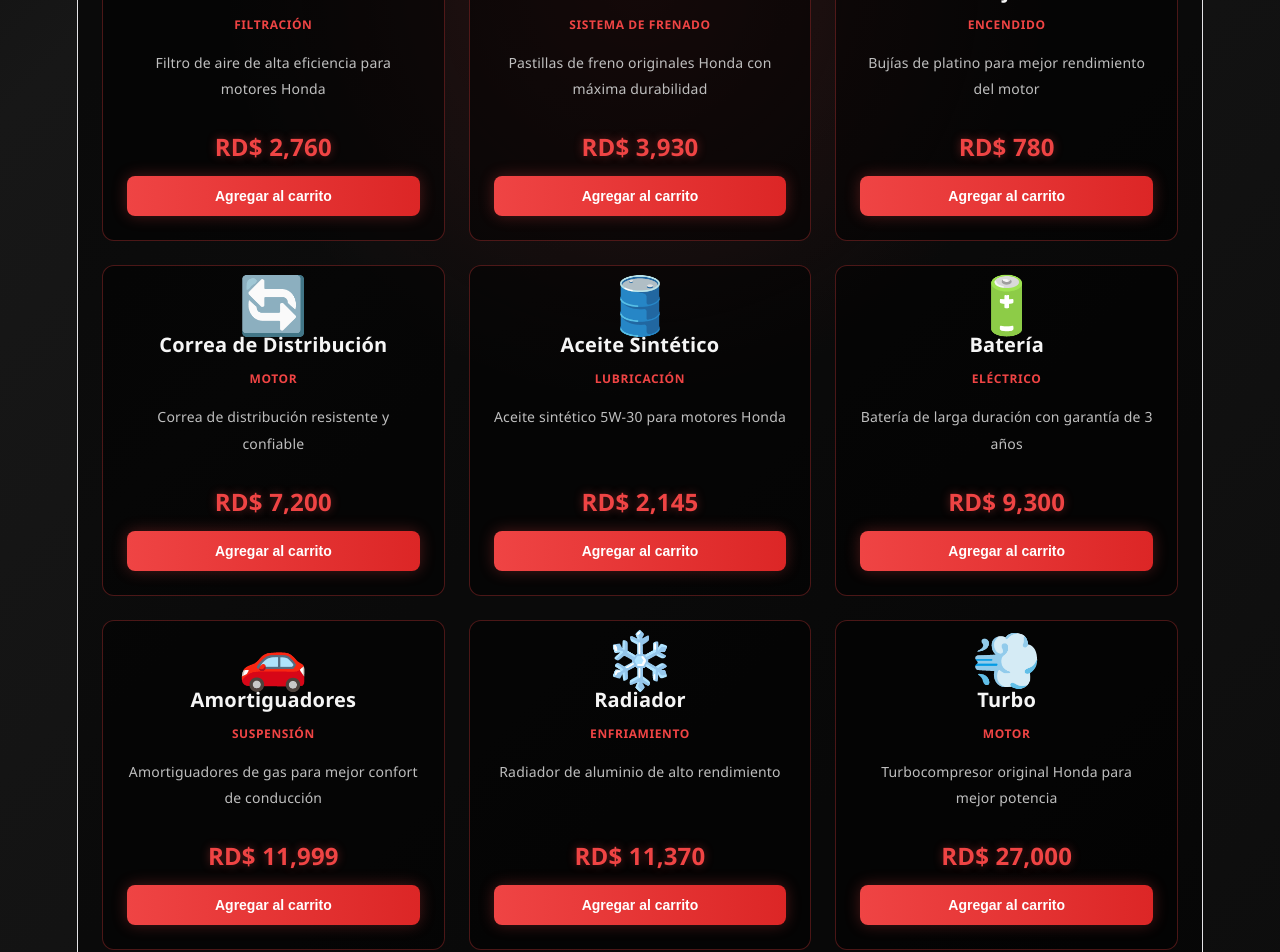
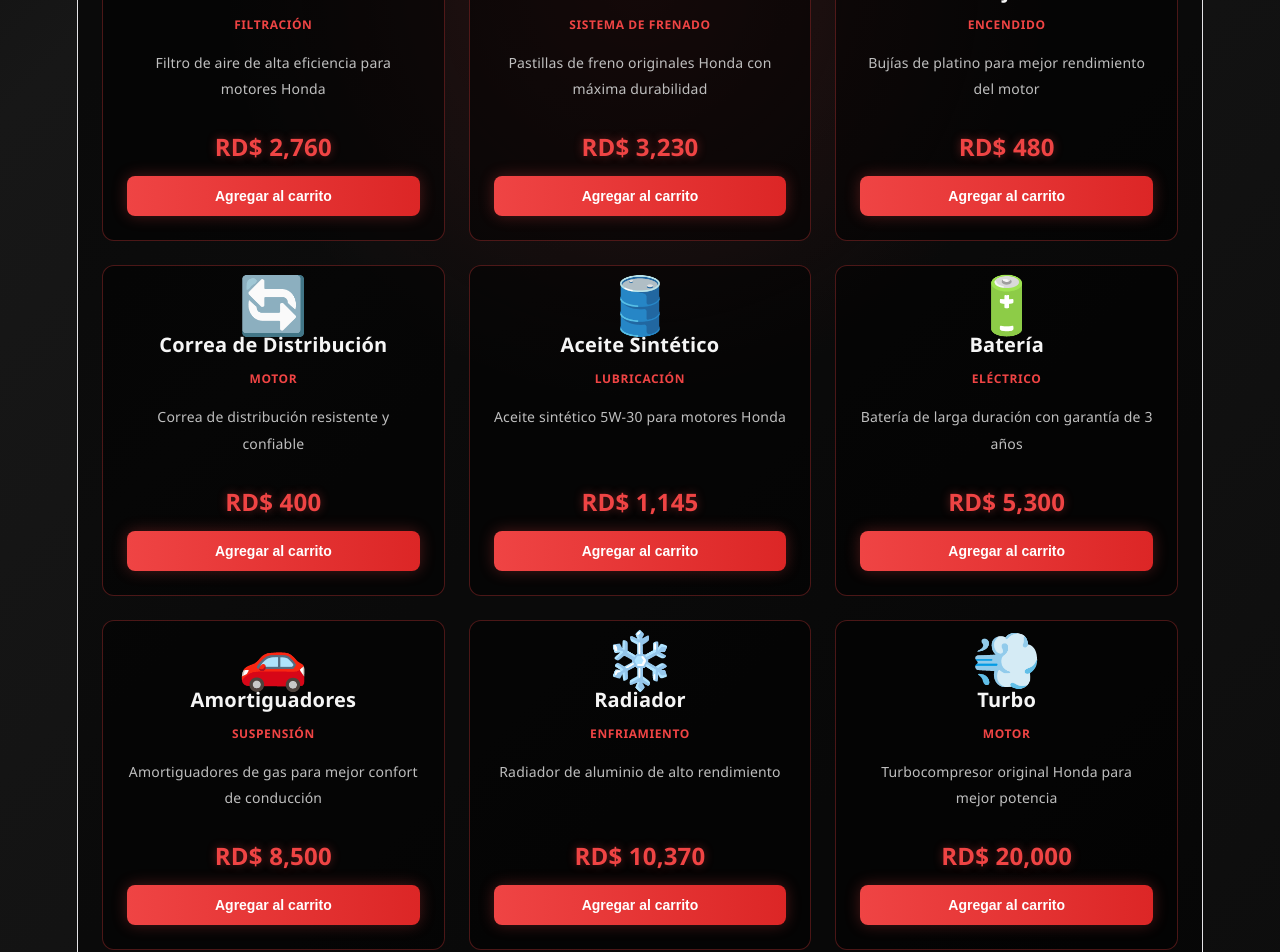
Before and after one commit to richard80-glitch/honda--comercial, a React (Vite) app: page / in a window 1280 px wide. Shown: the part 1060-2012 px from the top of the page. Built offline with nearby package versions, Linux system fonts and the light colour scheme.

Commit message:
Actualizar cambios en ProductsSection

```diff
--- a/src/components/ProductsSection.tsx
+++ b/src/components/ProductsSection.tsx
@@ -63,7 +63,7 @@ const defaultProducts: Product[] = [
     id: 2,
     name: "Pastillas de Freno",
     category: "Sistema de Frenado",
-    price: "RD$ 3,930",
+    price: "RD$ 3,230",
     description: "Pastillas de freno originales Honda con máxima durabilidad",
     icon: "🛑",
   },
@@ -71,7 +71,7 @@ const defaultProducts: Product[] = [
     id: 3,
     name: "Bujías",
     category: "Encendido",
-    price: "RD$ 780",
+    price: "RD$ 480",
     description: "Bujías de platino para mejor rendimiento del motor",
     icon: "⚡",
   },
@@ -79,7 +79,7 @@ const defaultProducts: Product[] = [
     id: 4,
     name: "Correa de Distribución",
     category: "Motor",
-    price: "RD$ 7,200",
+    price: "RD$ 400",
     description: "Correa de distribución resistente y confiable",
     icon: "🔄",
   },
@@ -87,7 +87,7 @@ const defaultProducts: Product[] = [
     id: 5,
     name: "Aceite Sintético",
     category: "Lubricación",
-    price: "RD$ 2,145",
+    price: "RD$ 1,145",
     description: "Aceite sintético 5W-30 para motores Honda",
     icon: "🛢️",
   },
@@ -95,7 +95,7 @@ const defaultProducts: Product[] = [
     id: 6,
     name: "Batería",
     category: "Eléctrico",
-    price: "RD$ 9,300",
+    price: "RD$ 5,300",
     description: "Batería de larga duración con garantía de 3 años",
     icon: "🔋",
   },
@@ -103,7 +103,7 @@ const defaultProducts: Product[] = [
     id: 7,
     name: "Amortiguadores",
     category: "Suspensión",
-    price: "RD$ 11,999",
+    price: "RD$ 8,500",
     description: "Amortiguadores de gas para mejor confort de conducción",
     icon: "🚗",
   },
@@ -111,7 +111,7 @@ const defaultProducts: Product[] = [
     id: 8,
     name: "Radiador",
     category: "Enfriamiento",
-    price: "RD$ 11,370",
+    price: "RD$ 10,370",
     description: "Radiador de aluminio de alto rendimiento",
     icon: "❄️",
   },
@@ -119,7 +119,7 @@ const defaultProducts: Product[] = [
     id: 9,
     name: "Turbo",
     category: "Motor",
-    price: "RD$ 27,000",
+    price: "RD$ 20,000",
     description: "Turbocompresor original Honda para mejor potencia",
     icon: "💨",
   },
```
